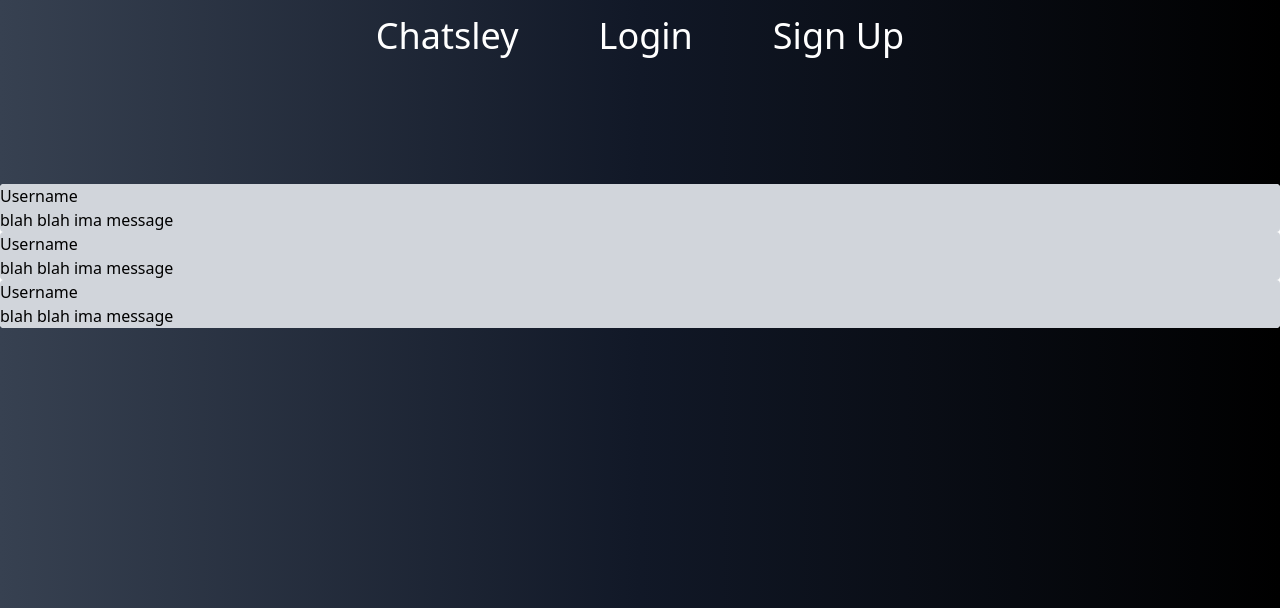
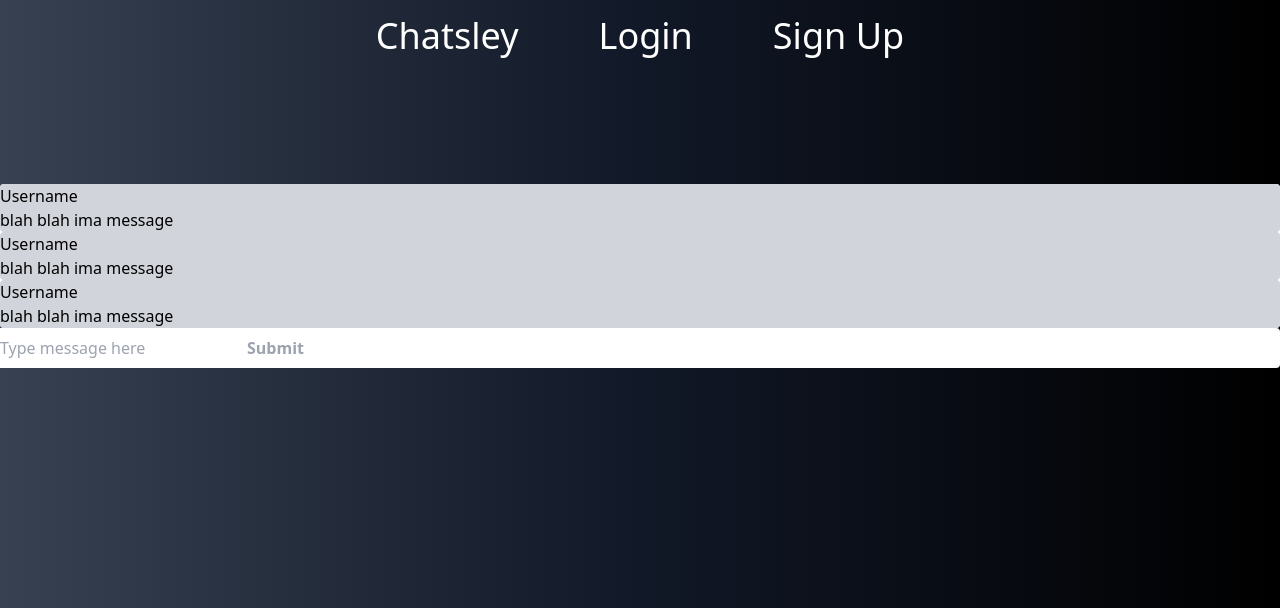
Before and after one commit to Codesley/Chatsley, a Django app: template chatsley/chatrooms/templates/room.html in a window 1280 px wide. Shown: the top 608 px of the page. Run offline with Django 4.2, Linux system fonts and the light colour scheme; the template is opened without the code that fills it, so the values that code supplies are empty; some libraries are stand-ins or nearby versions.

Commit message:
Add text field for messages

```diff
--- a/chatsley/chatrooms/templates/room.html
+++ b/chatsley/chatrooms/templates/room.html
@@ -18,6 +18,12 @@
             <p> blah blah ima message</p>
         </div>
     </div>
+</div>
 
+<div class = "bg-white rounded">
+    <form method = "post" action="."  class = "flex">
+        <input type = "text" name ="content" placeholder ="Type message here" id = "chat-message-input">
+        <button class="bg-white text-gray-400 hover:bg-slate-500 font-bold py-2 px-4 rounded" id = "chate-message-submit">Submit</button>
+    </form>
 </div>
 {% endblock %}
```
